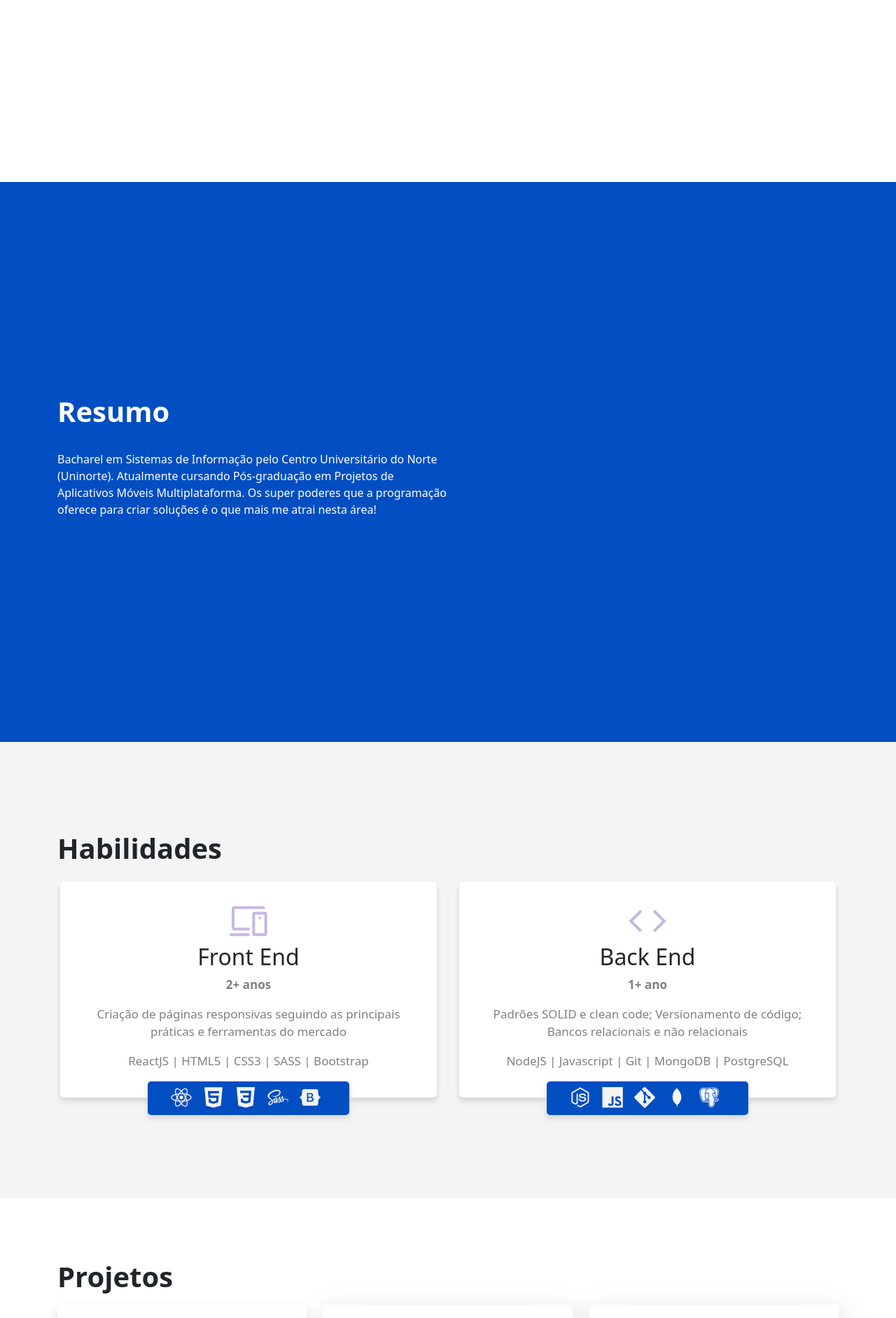
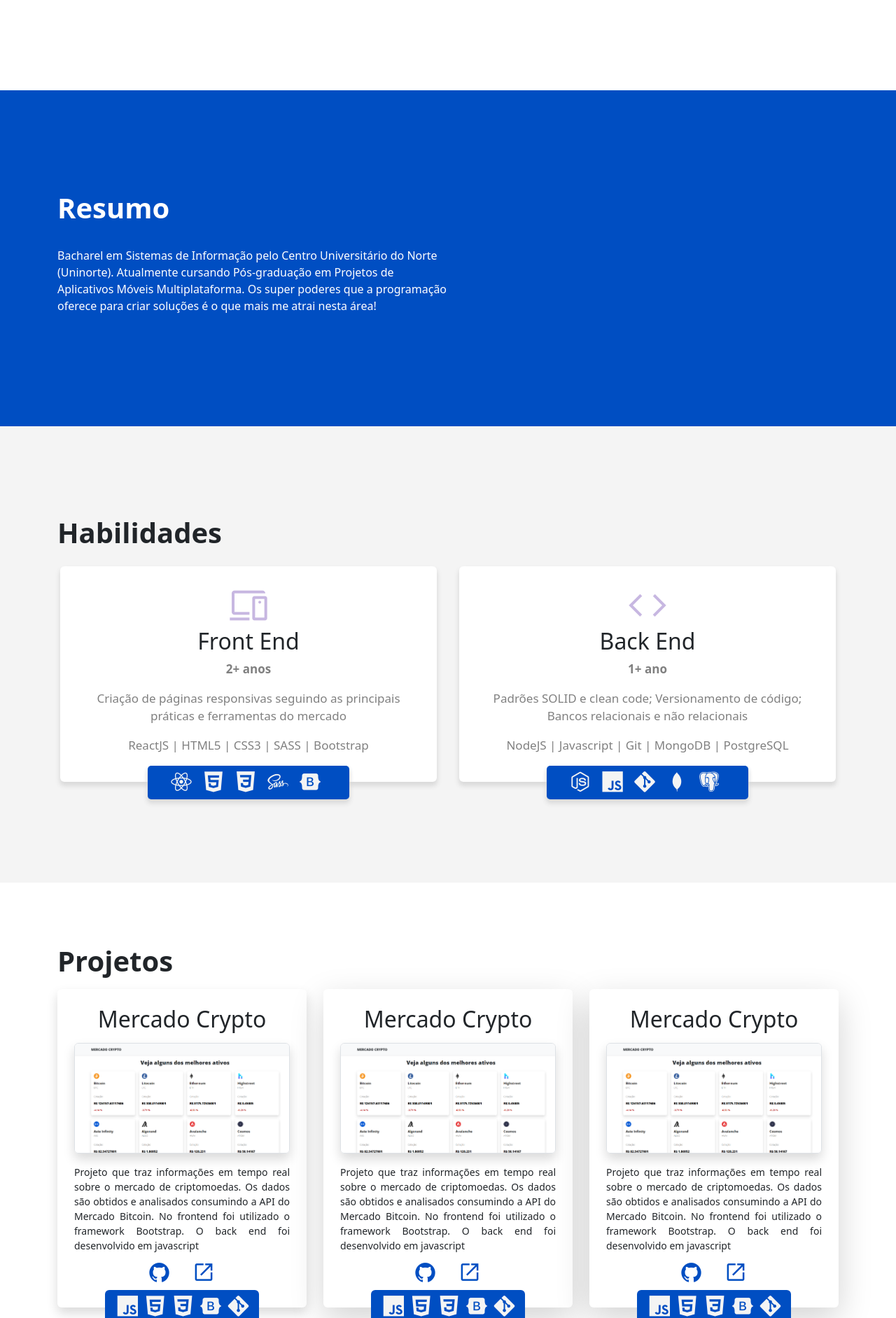
Before and after one commit to tsgomes9/portfolio, a React (Create React App) app: page / in a window 1280 px wide. Shown: the part 540-2423 px from the top of the page at 70% size. Built offline with nearby package versions, Linux system fonts and the light colour scheme.

Commit message:
Adição da função scroll no offcanvas

```diff
--- a/src/view/components/aboutMe/aboutMe.scss
+++ b/src/view/components/aboutMe/aboutMe.scss
@@ -1,5 +1,5 @@
 .aboutMe-session {
-  height: 100vh;
+  padding: 18vh 0;
   //   width: 100vh;
   display: flex;
   align-items: center;
--- a/src/view/components/contact/contact.js
+++ b/src/view/components/contact/contact.js
@@ -1,10 +1,10 @@
 import emailjs from 'emailjs-com'
 import './contact.scss'
-import { useRef } from 'react'
-import Confirm from './confirm'
+// import { useRef } from 'react'
+// import Confirm from './confirm'
 
 const Contact = () => {
-  const form = useRef()
+  // const form = useRef()
   function SendMessage(e) {
     e.preventDefault()
 
@@ -28,7 +28,9 @@ const Contact = () => {
   }
 
   return (
-    <form onSubmit={SendMessage} ref={form}>
+    <form onSubmit={SendMessage}>
+      {' '}
+      {/*ref={form} */}
       <div className="contact-session" id="contact">
         <div className="container container-fluid">
           <div className="row justify-content-md-center">
--- a/src/view/components/contact/contact.scss
+++ b/src/view/components/contact/contact.scss
@@ -1,11 +1,5 @@
 .contact-session {
-  //   position: relative;
-  //   padding-top: 9rem;
-  //   padding-bottom: 9rem;
-  //   bottom: 0;
-
-  height: 105vh;
-  padding: 6rem 1rem 5rem;
+  padding: 6vh 0 4vh;
   background: var(--principal);
   color: white;
 
--- a/src/view/components/devProjects/devProjects.js
+++ b/src/view/components/devProjects/devProjects.js
@@ -16,10 +16,9 @@ const DevProjects = () => {
             ></img>
             <p>
               Projeto que traz informações em tempo real sobre o mercado de
-              criptomoedas. Consumindo a API do mercado bitcoin, são obtidos e
-              analisados os dados relacionados aos valores dos ativos. Para
-              garantir a responsividade, foi utilizado o framework Bootstrap. O
-              back end foi desenvolvido em javascript
+              criptomoedas. Os dados são obtidos e analisados consumindo a API
+              do Mercado Bitcoin. No frontend foi utilizado o framework
+              Bootstrap. O back end foi desenvolvido em javascript
             </p>
 
             <div className="project-links">
@@ -57,10 +56,9 @@ const DevProjects = () => {
             ></img>
             <p>
               Projeto que traz informações em tempo real sobre o mercado de
-              criptomoedas. Consumindo a API do mercado bitcoin, são obtidos e
-              analisados os dados relacionados aos valores dos ativos. Para
-              garantir a responsividade, foi utilizado o framework Bootstrap. O
-              back end foi desenvolvido em javascript
+              criptomoedas. Os dados são obtidos e analisados consumindo a API
+              do Mercado Bitcoin. No frontend foi utilizado o framework
+              Bootstrap. O back end foi desenvolvido em javascript
             </p>
 
             <div className="project-links">
@@ -98,10 +96,9 @@ const DevProjects = () => {
             ></img>
             <p>
               Projeto que traz informações em tempo real sobre o mercado de
-              criptomoedas. Consumindo a API do mercado bitcoin, são obtidos e
-              analisados os dados relacionados aos valores dos ativos. Para
-              garantir a responsividade, foi utilizado o framework Bootstrap. O
-              back end foi desenvolvido em javascript
+              criptomoedas. Os dados são obtidos e analisados consumindo a API
+              do Mercado Bitcoin. No frontend foi utilizado o framework
+              Bootstrap. O back end foi desenvolvido em javascript
             </p>
 
             <div className="project-links">
--- a/src/view/components/habilitys/habilitys.scss
+++ b/src/view/components/habilitys/habilitys.scss
@@ -1,7 +1,6 @@
 .habilitys-session {
   position: relative;
-  padding-top: 8rem;
-  padding-bottom: 8rem;
+  padding: 8rem 0;
   background: rgb(244, 244, 244);
 
   h1 {
--- a/src/view/components/header/header.js
+++ b/src/view/components/header/header.js
@@ -1,6 +1,15 @@
 import './headerStyle.scss'
 
 const Header = () => {
+  // Função que recebe um valor de id e faz scroll para sessão correspondente
+  function scrollWin(e) {
+    setTimeout(() => {
+      //Replace para tornar o id igual ao da sessão correspondente
+      const element = document.getElementById(`${e.replace('Link', '')}`)
+      element.scrollIntoView()
+    }, 400)
+  }
+
   return (
     <div className="navbar navbar-dark fixed-top navbar-expand-lg" id="header">
       <div className="container">
@@ -13,6 +22,7 @@ const Header = () => {
           data-bs-toggle="offcanvas"
           data-bs-target="#offcanvasNavbar"
           aria-controls="offcanvasNavbar"
+          // onClick={setToggle}
         >
           <span className="navbar-toggler-icon"></span>
         </button>
@@ -37,23 +47,56 @@ const Header = () => {
           <div className="offcanvas-body ">
             <ul className="navbar-nav justify-content-end flex-grow-1 pe-3">
               <li className="nav-item">
-                <a className="nav-link" aria-current="page" href="#aboutMe">
-                  <div className="nav-style-item">Sobre mim</div>
+                <a
+                  className="nav-link"
+                  aria-current="page"
+                  href="#aboutMe"
+                  onClick={(e) => scrollWin(e.target.id)}
+                  data-bs-target="offcanvas"
+                  data-bs-dismiss="offcanvas"
+                >
+                  <div className="nav-style-item" id="aboutMeLink">
+                    Sobre mim
+                  </div>
                 </a>
               </li>
               <li className="nav-item">
-                <a className="nav-link" href="#habilitys">
-                  <div className="nav-style-item">Habilidades</div>
+                <a
+                  className="nav-link"
+                  href="#habilitys"
+                  onClick={(e) => scrollWin(e.target.id)}
+                  data-bs-target="offcanvas"
+                  data-bs-dismiss="offcanvas"
+                >
+                  <div className="nav-style-item" id="habilitysLink">
+                    Habilidades
+                  </div>
                 </a>
               </li>
               <li className="nav-item">
-                <a className="nav-link" href="#projects">
-                  <div className="nav-style-item">Projetos</div>
+                <a
+                  className="nav-link"
+                  href="#projects"
+                  onClick={(e) => scrollWin(e.target.id)}
+                  data-bs-target="offcanvas"
+                  data-bs-dismiss="offcanvas"
+                >
+                  <div className="nav-style-item" id="projectsLink">
+                    Projetos
+                  </div>
                 </a>
               </li>
               <li className="nav-item">
-                <a className="nav-link" href="#contact">
-                  <div className="nav-style-item-contact">Contato</div>
+                <a
+                  className="nav-link"
+                  href="#contact"
+                  onClick={(e) => scrollWin(e.target.id)}
+                  data-bs-target="offcanvas"
+                  data-bs-dismiss="offcanvas"
+                >
+                  <div className="nav-style-item-contact" id="contactLink">
+                    Contato
+                  </div>
                 </a>
               </li>
             </ul>
--- a/src/view/components/header/headerStyle.scss
+++ b/src/view/components/header/headerStyle.scss
@@ -58,4 +58,5 @@
   border-radius: 20px;
   border: 2px solid white;
   color: white;
+  font-weight: 500;
 }
--- a/src/view/pages/App.scss
+++ b/src/view/pages/App.scss
@@ -1,6 +1,5 @@
 .hello-container {
-  height: 100vh;
-  width: 100%;
+  padding: 16rem 0;
   display: flex;
   align-items: center;
 }
```
